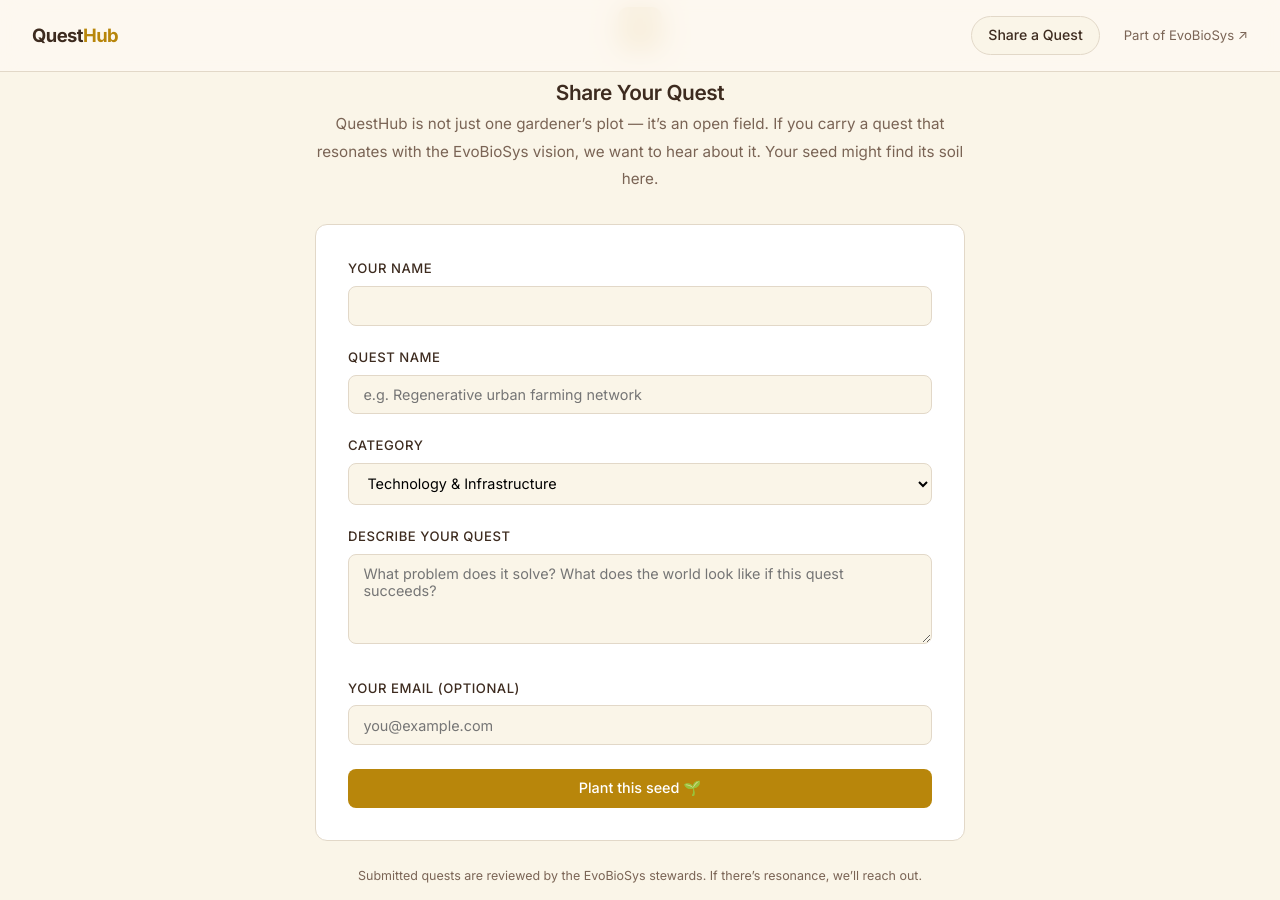
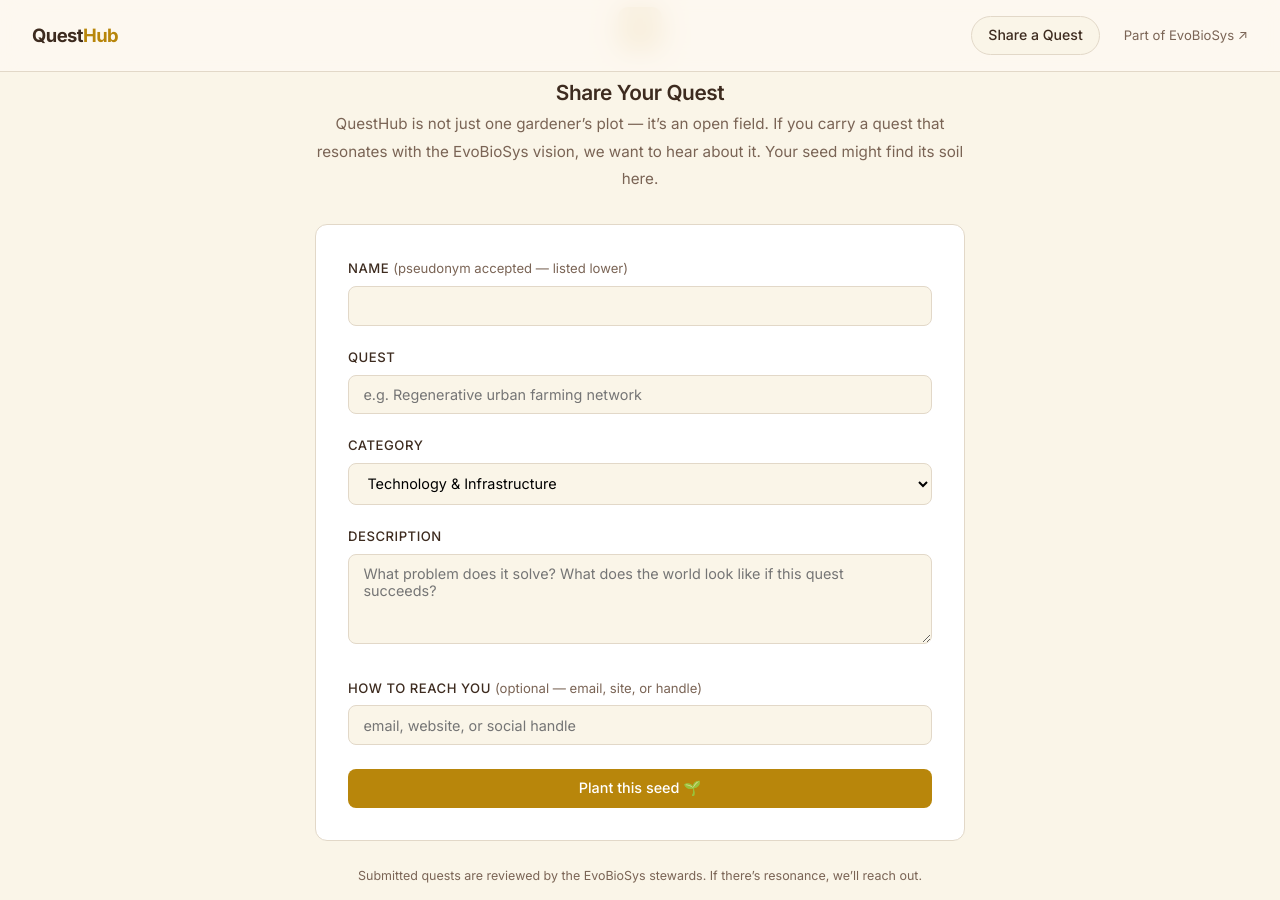
Before and after one commit to Evobiosys/questhub.eco, a Jekyll site: the page built from index.html, in a window 1280 px wide and 900 px high, scrolled down 5673 px. Built offline with Jekyll 4.4.1, drawn with Linux system fonts in a browser that asks for light colours.

Commit message:
fix: stealth field ID, form labels (no pronouns), pseudonym note, contact field, custom category

```diff
--- a/index.html
+++ b/index.html
@@ -591,31 +591,34 @@ description: >-
       <form id="quest-form" action="https://evobiosys.org/quest-submit" method="POST"
             style="text-align: left; background: var(--color-white); border: 1px solid var(--qh-border); border-radius: 12px; padding: 2rem; margin-bottom: 1.5rem;">
         <div style="margin-bottom: 1.25rem;">
-          <label style="display: block; font-size: 0.82rem; font-weight: 500; color: var(--qh-soil); margin-bottom: 0.4rem; text-transform: uppercase; letter-spacing: 0.04em;">Your name</label>
+          <label style="display: block; font-size: 0.82rem; font-weight: 500; color: var(--qh-soil); margin-bottom: 0.4rem; text-transform: uppercase; letter-spacing: 0.04em;">Name <span style="font-weight: 400; text-transform: none; letter-spacing: 0; color: var(--qh-soil-muted);">(pseudonym accepted &mdash; listed lower)</span></label>
           <input type="text" name="name" required style="width: 100%; padding: 0.65rem 0.9rem; border: 1px solid var(--qh-border); border-radius: 8px; font-family: inherit; font-size: 0.9rem; background: var(--qh-cream);">
         </div>
         <div style="margin-bottom: 1.25rem;">
-          <label style="display: block; font-size: 0.82rem; font-weight: 500; color: var(--qh-soil); margin-bottom: 0.4rem; text-transform: uppercase; letter-spacing: 0.04em;">Quest name</label>
+          <label style="display: block; font-size: 0.82rem; font-weight: 500; color: var(--qh-soil); margin-bottom: 0.4rem; text-transform: uppercase; letter-spacing: 0.04em;">Quest</label>
           <input type="text" name="quest" required placeholder="e.g. Regenerative urban farming network" style="width: 100%; padding: 0.65rem 0.9rem; border: 1px solid var(--qh-border); border-radius: 8px; font-family: inherit; font-size: 0.9rem; background: var(--qh-cream);">
         </div>
         <div style="margin-bottom: 1.25rem;">
           <label style="display: block; font-size: 0.82rem; font-weight: 500; color: var(--qh-soil); margin-bottom: 0.4rem; text-transform: uppercase; letter-spacing: 0.04em;">Category</label>
-          <select name="category" style="width: 100%; padding: 0.65rem 0.9rem; border: 1px solid var(--qh-border); border-radius: 8px; font-family: inherit; font-size: 0.9rem; background: var(--qh-cream);">
+          <select name="category" id="qh-category-select" style="width: 100%; padding: 0.65rem 0.9rem; border: 1px solid var(--qh-border); border-radius: 8px; font-family: inherit; font-size: 0.9rem; background: var(--qh-cream);">
             <option value="tech">Technology &amp; Infrastructure</option>
             <option value="society">Society &amp; Politics</option>
             <option value="finance">Finance &amp; Economics</option>
             <option value="knowledge">Knowledge &amp; Learning</option>
             <option value="tools">Tools &amp; Products</option>
             <option value="culture">Culture &amp; Life</option>
+            <option value="other">Other &mdash; propose new category</option>
           </select>
+          <input type="text" name="category_custom" id="qh-category-custom" placeholder="Name the new category" maxlength="80"
+                 style="display:none; margin-top: 0.5rem; width: 100%; padding: 0.65rem 0.9rem; border: 1px solid var(--qh-border); border-radius: 8px; font-family: inherit; font-size: 0.9rem; background: var(--qh-cream);">
         </div>
         <div style="margin-bottom: 1.5rem;">
-          <label style="display: block; font-size: 0.82rem; font-weight: 500; color: var(--qh-soil); margin-bottom: 0.4rem; text-transform: uppercase; letter-spacing: 0.04em;">Describe your quest</label>
+          <label style="display: block; font-size: 0.82rem; font-weight: 500; color: var(--qh-soil); margin-bottom: 0.4rem; text-transform: uppercase; letter-spacing: 0.04em;">Description</label>
           <textarea name="description" rows="4" required placeholder="What problem does it solve? What does the world look like if this quest succeeds?" style="width: 100%; padding: 0.65rem 0.9rem; border: 1px solid var(--qh-border); border-radius: 8px; font-family: inherit; font-size: 0.9rem; background: var(--qh-cream); resize: vertical;"></textarea>
         </div>
         <div style="margin-bottom: 1.5rem;">
-          <label style="display: block; font-size: 0.82rem; font-weight: 500; color: var(--qh-soil); margin-bottom: 0.4rem; text-transform: uppercase; letter-spacing: 0.04em;">Your email (optional)</label>
-          <input type="email" name="email" placeholder="you@example.com" style="width: 100%; padding: 0.65rem 0.9rem; border: 1px solid var(--qh-border); border-radius: 8px; font-family: inherit; font-size: 0.9rem; background: var(--qh-cream);">
+          <label style="display: block; font-size: 0.82rem; font-weight: 500; color: var(--qh-soil); margin-bottom: 0.4rem; text-transform: uppercase; letter-spacing: 0.04em;">How to reach you <span style="font-weight: 400; text-transform: none; letter-spacing: 0; color: var(--qh-soil-muted);">(optional &mdash; email, site, or handle)</span></label>
+          <input type="text" name="contact" placeholder="email, website, or social handle" style="width: 100%; padding: 0.65rem 0.9rem; border: 1px solid var(--qh-border); border-radius: 8px; font-family: inherit; font-size: 0.9rem; background: var(--qh-cream);">
         </div>
         <button type="submit" class="btn btn-primary" style="width: 100%;">Plant this seed &#x1F331;</button>
       </form>
--- a/scripts/fetch-tana-quests.py
+++ b/scripts/fetch-tana-quests.py
@@ -46,7 +46,7 @@ TANA_GET_NODE_URL = "https://europe-west1-tagr-prod.cloudfunctions.net/getNodeV2
 # Confirmed IDs from live workspace inspection (2026-04)
 QUEST_TAG_ID      = "72brQ5Y21b10"   # #quest supertag
 LATER_TAG_ID      = "UE79SmADSuIJ"   # #later / someday supertag
-STEALTH_FIELD_ID  = "22lyE0BRVSCj"   # stealth checkbox field
+STEALTH_FIELD_ID  = "fRdlEqC4XbrX"   # stealth checkbox field (verified via get_tag_schema 2026-04)
 ORG_FIELD_ID      = "lJ7wvELgQE8U"   # "within which org" instance field
 EXISTING_FIELD_ID = "sFR2EOWFLPmY"   # "existing" checkbox field
 SUBQUESTS_FIELD_ID = "-tQAadJN0VZv"  # "sub-quests" instance field
```
Also changed, not shown: other parts of index.html (+10 -0 lines), scripts/quest-form-backend.py (+16 -8 lines).
